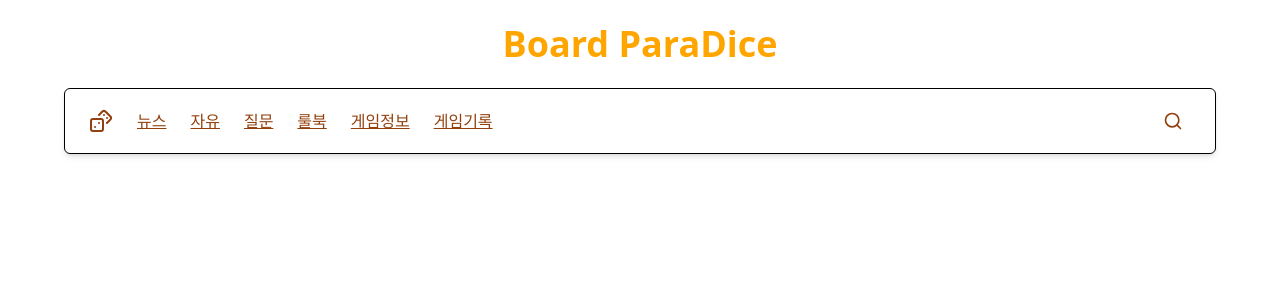
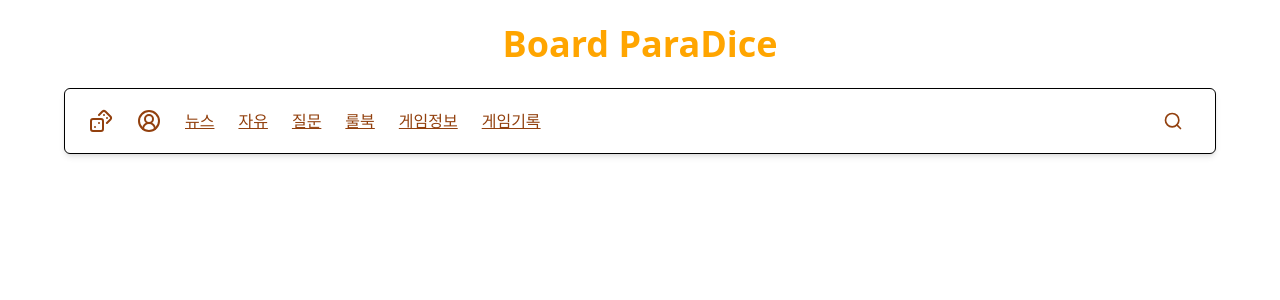
Before and after one commit to kinghama82/ebs-front, a Next.js app: page / in a window 1280 px wide. Shown: the top 300 px of the page. Built offline with nearby package versions, Linux system fonts and the light colour scheme.

Commit message:
fix basicmenu

```diff
--- a/src/components/menus/BasicMenu.jsx
+++ b/src/components/menus/BasicMenu.jsx
@@ -1,6 +1,6 @@
 "use client";
 
-import { Dices, Menu, Search, X } from "lucide-react";
+import { CircleUserRound, Dices, Menu, Search, X } from "lucide-react";
 import Link from "next/link";
 import { useEffect, useRef, useState } from "react";
 
@@ -37,8 +37,11 @@ const BasicMenu = () => {
 
           {/* 로고 */}
           <div className="flex items-center space-x-6">
-            <Link href="/" className="text-xl font-bold text-amber-800">
+            <Link href="/" className="text-xl font-bold text-amber-800" title="홈으로">
               <Dices />
+            </Link>
+            <Link href="/mypage" className="text-amber-800" title="마이페이지">
+              <CircleUserRound/>
             </Link>
 
             {/* 네비게이션 메뉴 */}
```
